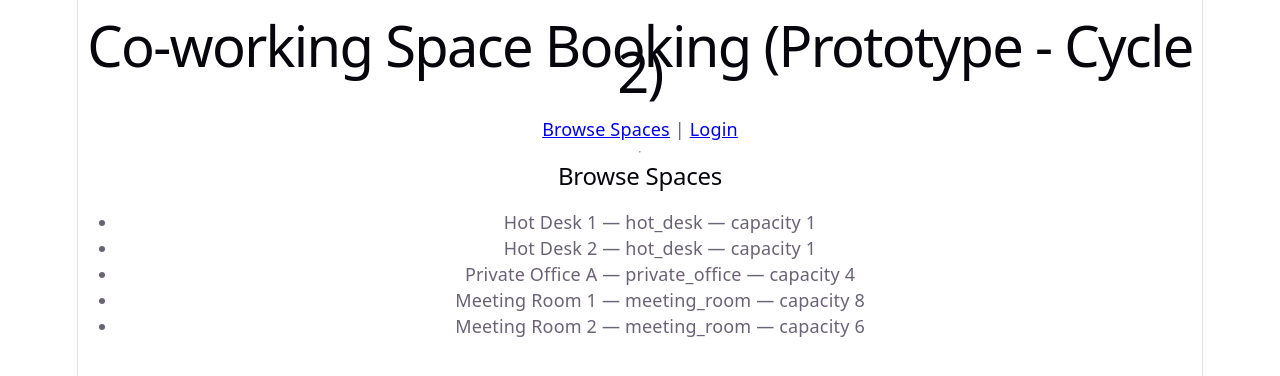
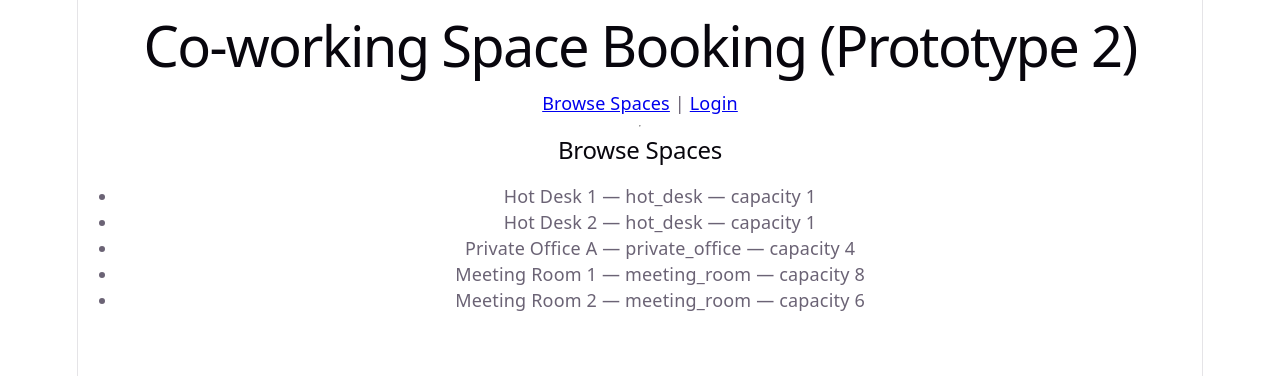
Before and after one commit to bluesand019/Co-working-space-booking-app, a React (Vite) app: page / in a window 1280 px wide. Shown: the top 376 px of the page. Built offline with nearby package versions, Linux system fonts and the light colour scheme.

Commit message:
fixed cycle-2 bugs

```diff
--- a/package.json
+++ b/package.json
@@ -11,7 +11,8 @@
   },
   "dependencies": {
     "react": "^19.2.8",
-    "react-dom": "^19.2.8"
+    "react-dom": "^19.2.8",
+    "react-router-dom": "^7.18.2"
   },
   "devDependencies": {
     "@eslint/js": "^10.0.1",
--- a/src/App.jsx
+++ b/src/App.jsx
@@ -16,7 +16,7 @@ function App() {
   return (
     <BookingProvider>
       <BrowserRouter>
-        <h1>Co-working Space Booking (Prototype - Cycle 2)</h1>
+        <h1>Co-working Space Booking (Prototype 2)</h1>
         <Navbar />
         <hr />
         <Routes>
```
Also changed, not shown: 1 other file (tests, documents, lock files or other folders).
